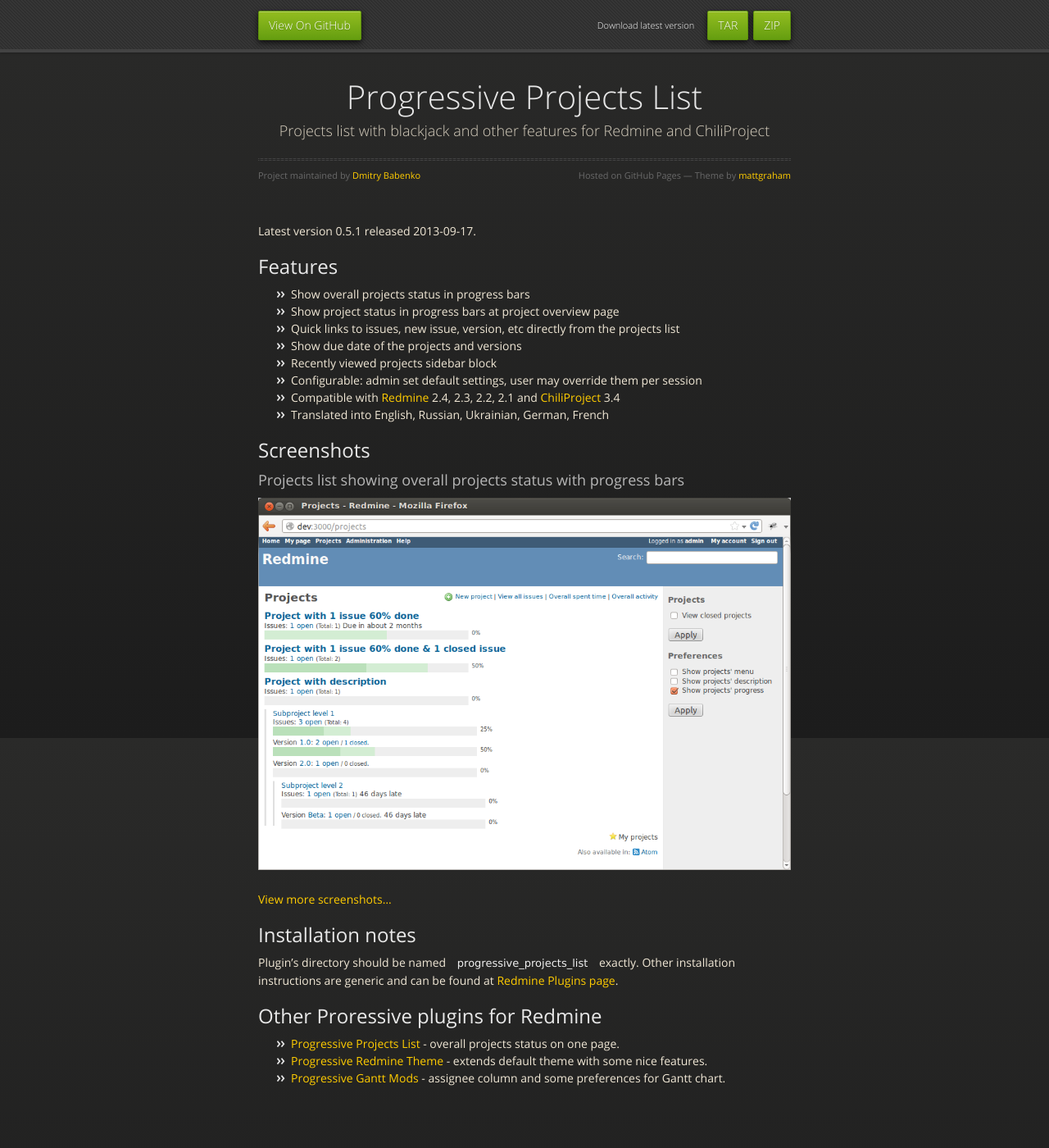
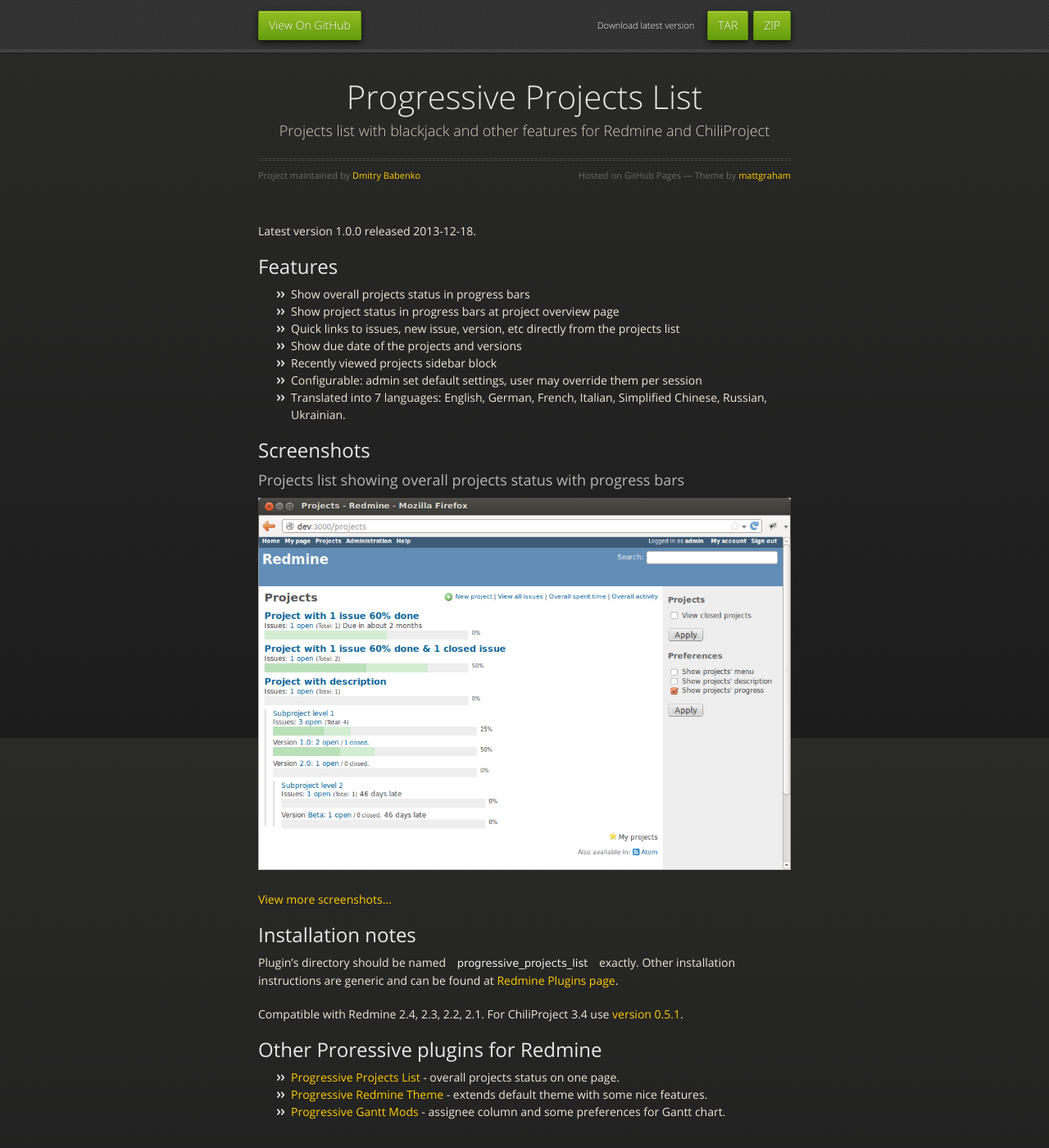
Before and after one commit to ergoserv/redmine-progressive-projects-list, a Jekyll site: the page built from index.md, in a window 1280 px wide and 1400 px high. Shown: the whole window at 82% size. Built offline with Jekyll 4.4.1, drawn with Linux system fonts in a browser that asks for light colours; nearby versions of some CDN libraries.

Commit message:
Version 1.0.0. Features, compatibility notes update.

```diff
--- a/index.md
+++ b/index.md
@@ -2,7 +2,7 @@
 layout: default
 ---
 
-Latest version 0.5.1 released 2013-09-17.
+Latest version 1.0.0 released 2013-12-18.
 
 Features
 --------
@@ -13,8 +13,7 @@ Features
 - Show due date of the projects and versions
 - Recently viewed projects sidebar block
 - Configurable: admin set default settings, user may override them per session
-- Compatible with [Redmine](http://www.redmine.org/) 2.4, 2.3, 2.2, 2.1 and [ChiliProject](https://www.chiliproject.org/) 3.4
-- Translated into English, Russian, Ukrainian, German, French
+- Translated into 7 languages: English, German, French, Italian, Simplified Chinese, Russian, Ukrainian.
 
 
 Screenshots
@@ -31,6 +30,9 @@ Installation notes
 Plugin's directory should be named `progressive_projects_list` exactly.
 Other installation instructions are generic and can be found at [Redmine Plugins page](http://www.redmine.org/projects/redmine/wiki/Plugins).
 
+Compatible with Redmine 2.4, 2.3, 2.2, 2.1.
+For ChiliProject 3.4 use [version 0.5.1](https://github.com/stgeneral/redmine-progressive-projects-list/releases/tag/v0.5.1).
+
 
 Other Proressive plugins for Redmine
 ------------------------------------
```
